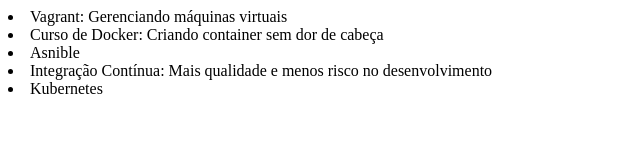
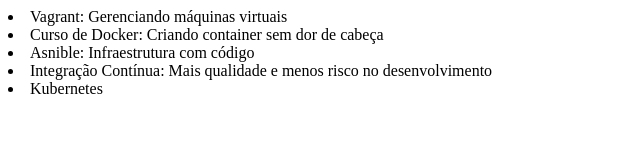
Before and after one commit to bcimportar/alura-git, a plain HTML site: page index.html in a window 1280 px wide. Shown: the whole page, without its empty margins (0-640 px from the left). Drawn offline with Linux system fonts and the light colour scheme.

Commit message:
Mudando nome do curso de Ansible

```diff
--- a/index.html
+++ b/index.html
@@ -10,7 +10,7 @@
 
      <li>Vagrant: Gerenciando máquinas virtuais</li>
      <li>Curso de Docker: Criando container sem dor de cabeça </li>
-     <li>Asnible</li>
+     <li>Asnible: Infraestrutura com código</li>
      <li>Integração Contínua: Mais qualidade e menos risco no desenvolvimento</li>
      <li>Kubernetes</li>
 
```
